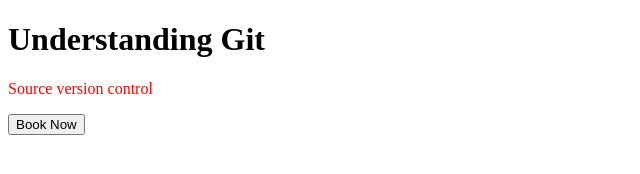
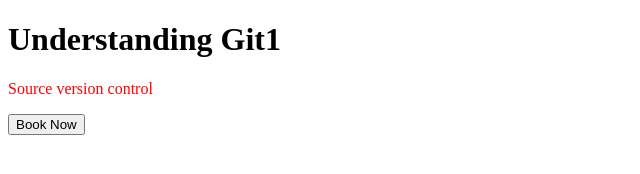
Before and after one commit to biju-sasidharan/git-training, a plain HTML site: page index.html in a window 1280 px wide. Shown: the full height of the page, 0-640 px from the left. Drawn offline with Linux system fonts and the light colour scheme.

Commit message:
Committing git diff test in h1 tag

```diff
--- a/index.html
+++ b/index.html
@@ -1,7 +1,7 @@
 <!DOCTYPE html>
 <html>
     <body>
-        <h1>Understanding Git</h1>
+        <h1>Understanding Git1</h1>
         <p style="color: red;">Source version control</p>
         <button>Book Now</button>
     </body>
```
